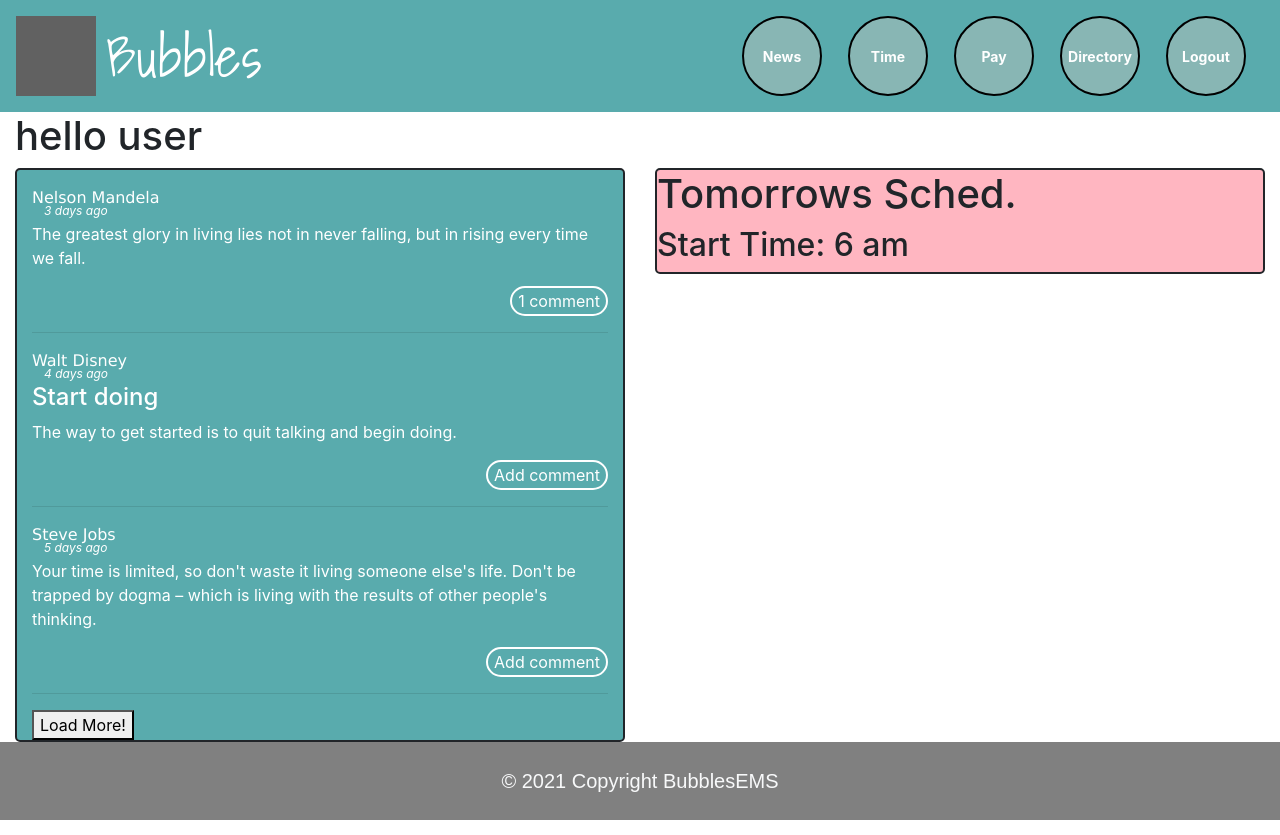
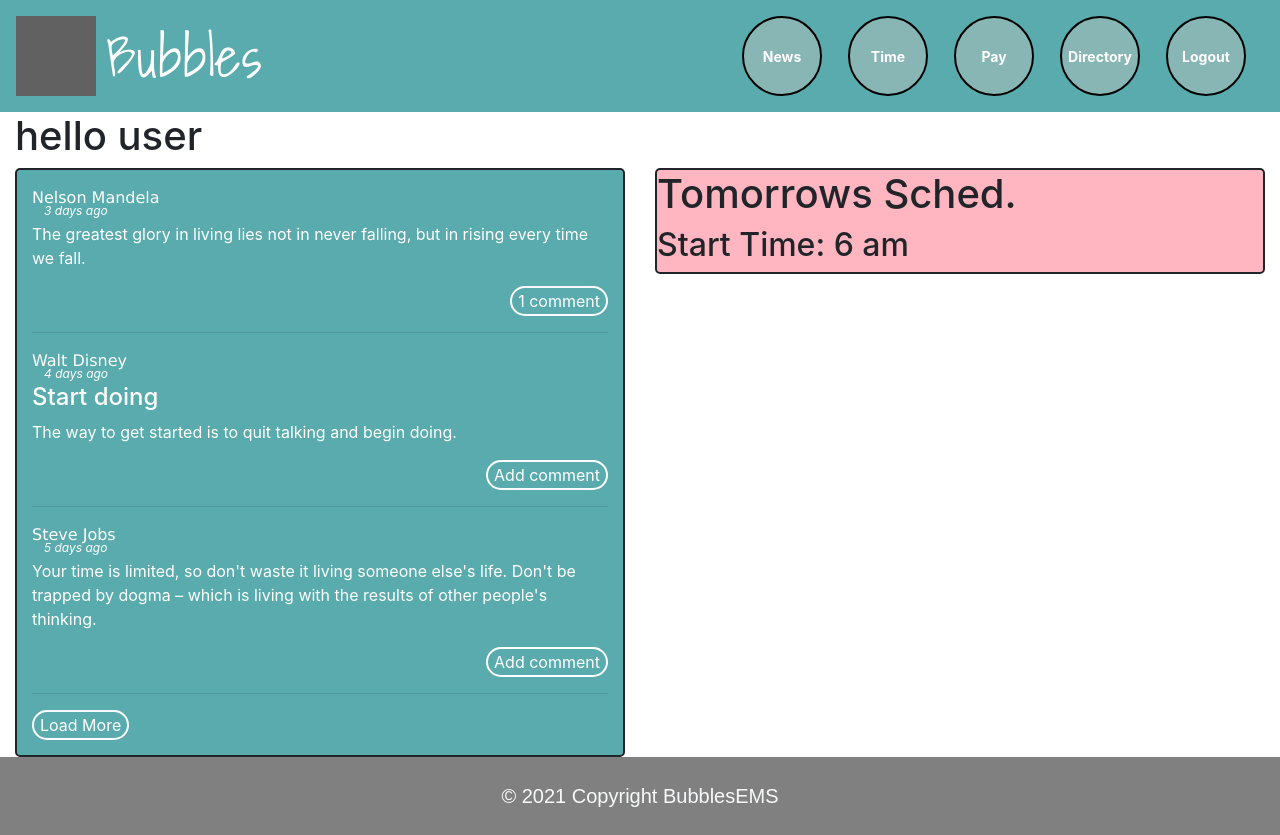
Before and after one commit to ETroya/Portal-Matriarch, a React (Create React App) app in the folder client/: page /user in a window 1280 px wide. Built offline with nearby package versions, Linux system fonts and the light colour scheme; grey boxes are pictures that could not be loaded.

Commit message:
Load more button now has styling

```diff
--- a/client/src/components/feed/index.js
+++ b/client/src/components/feed/index.js
@@ -125,11 +125,12 @@ const Feed = () => {
       })}
       <div className="load-more">
         <button
+          className="loadButton"
           onClick={() => {
             dispatch({ type: "load-more-post" });
           }}
         >
-          Load More!
+          Load More
         </button>
       </div>
     </div>
--- a/client/src/components/feed/style.css
+++ b/client/src/components/feed/style.css
@@ -1,5 +1,14 @@
 .feed {
-    border: solid 2px;
-    border-radius: 5px;
-    background-color: rgb(89, 171, 173);
+  border: solid 2px;
+  border-radius: 5px;
+  background-color: rgb(89, 171, 173);
 }
+
+.loadButton {
+  color: white;
+  border-style: none;
+  border-radius: 1em;
+  border: solid 2px white;
+  background-color: transparent;
+  margin-bottom: 15px;
+}
```
